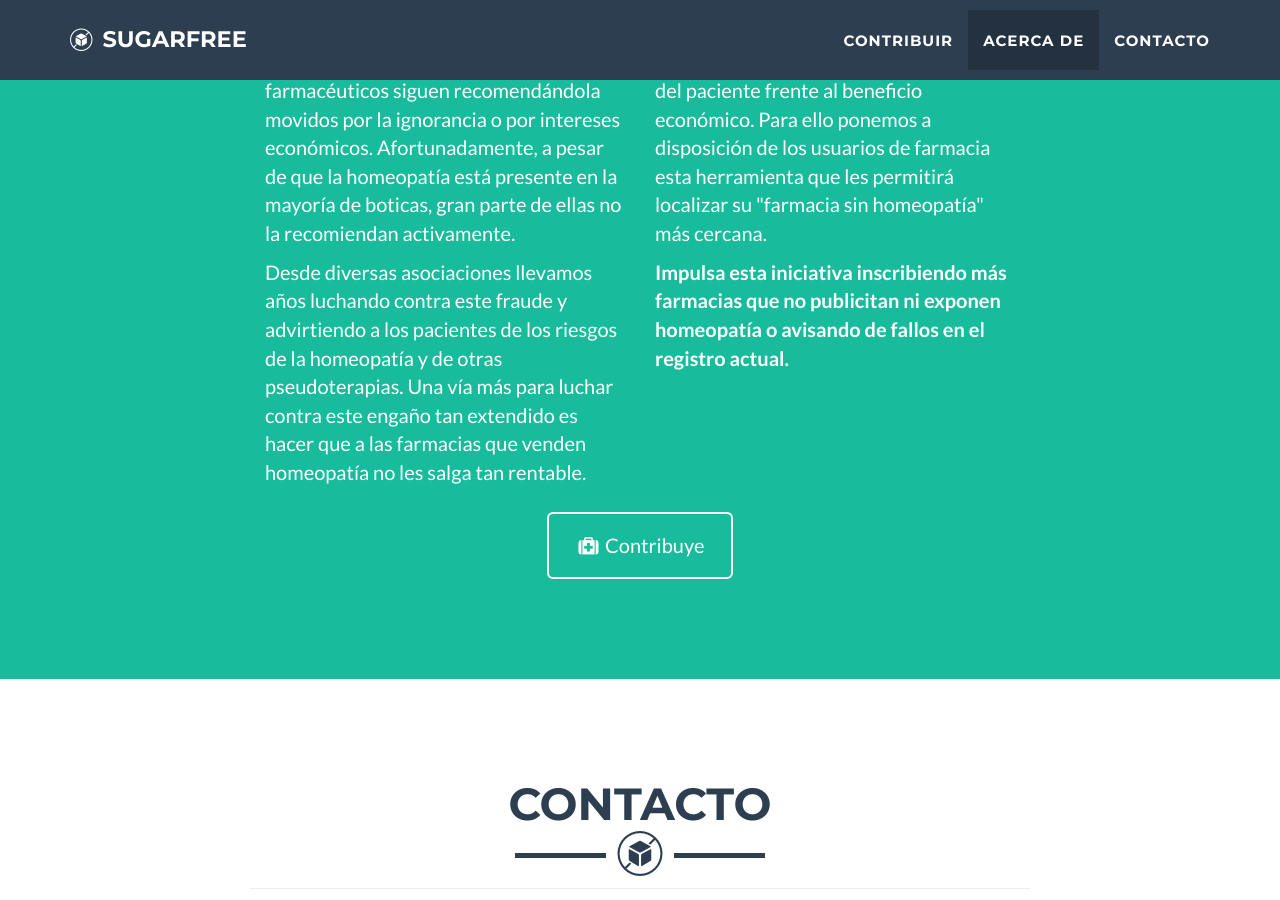
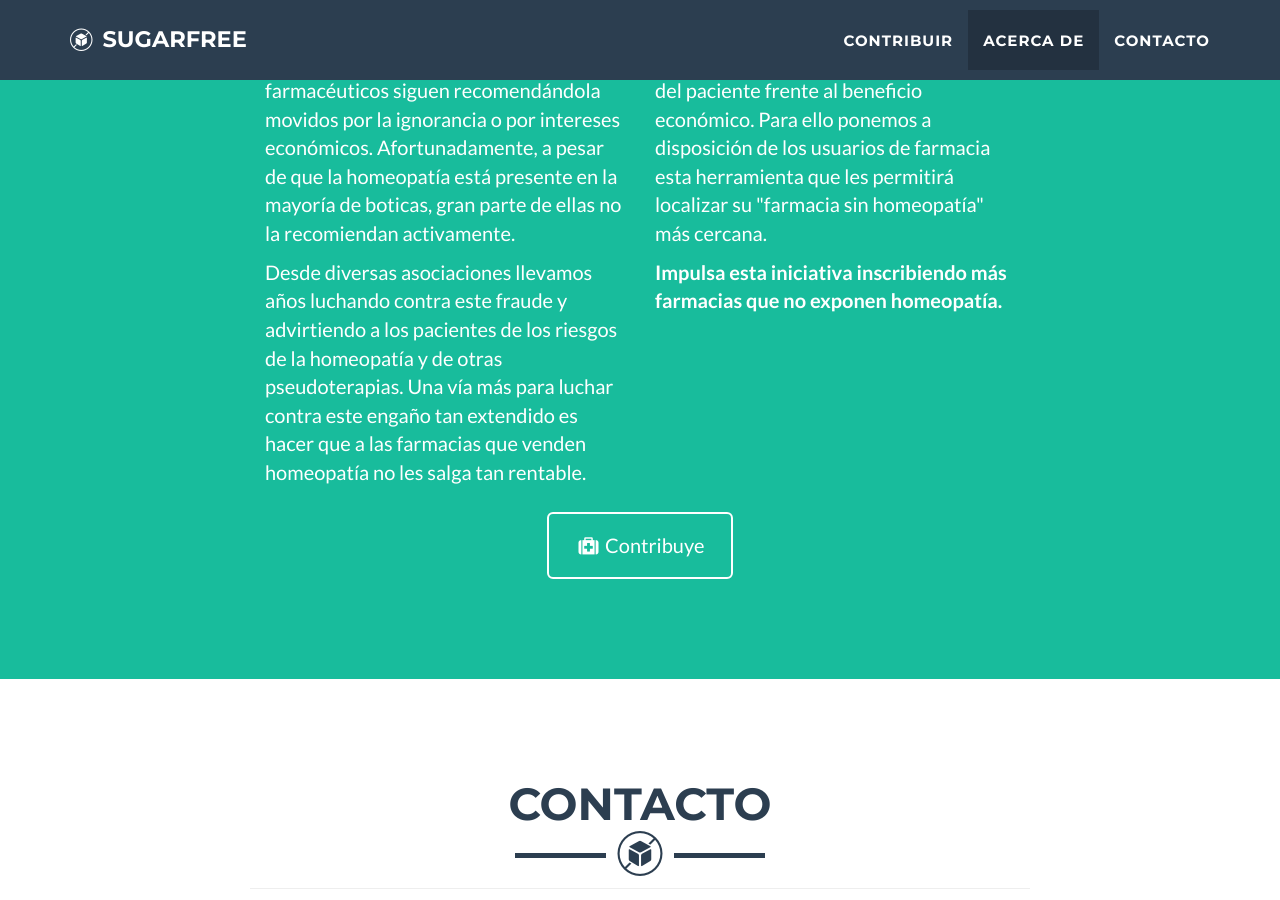
Before and after one commit to alexfdz/sugarfree, a Jekyll site: the page built from index.html, in a window 1280 px wide and 900 px high, scrolled down 1895 px. Built offline with Jekyll 4.4.1, drawn with Linux system fonts in a browser that asks for light colours.

Commit message:
Simplify contributions

```diff
--- a/_includes/about.html
+++ b/_includes/about.html
@@ -14,7 +14,7 @@
                 </div>
                 <div class="col-lg-4">
                     <p>Proponemos a los usuarios concienciados que escojan farmacias que prioricen la ciencia, la &#x00E9;tica profesional y el bienestar del paciente frente al beneficio econ&#x00F3;mico. Para ello ponemos a disposici&#x00F3;n de los usuarios de farmacia esta herramienta que les permitir&#x00E1; localizar su "farmacia sin homeopat&#x00ED;a" m&#x00E1;s cercana.</p>
-                    <p><b>Impulsa esta iniciativa inscribiendo m&#x00E1;s farmacias que no publicitan ni exponen homeopat&#x00ED;a o avisando de fallos en el registro actual.</b></p>
+                    <p><b>Impulsa esta iniciativa inscribiendo m&#x00E1;s farmacias que no exponen homeopat&#x00ED;a.</b></p>
                 </div>
 
                 <div class="col-lg-8 col-lg-offset-2 text-center">
```
